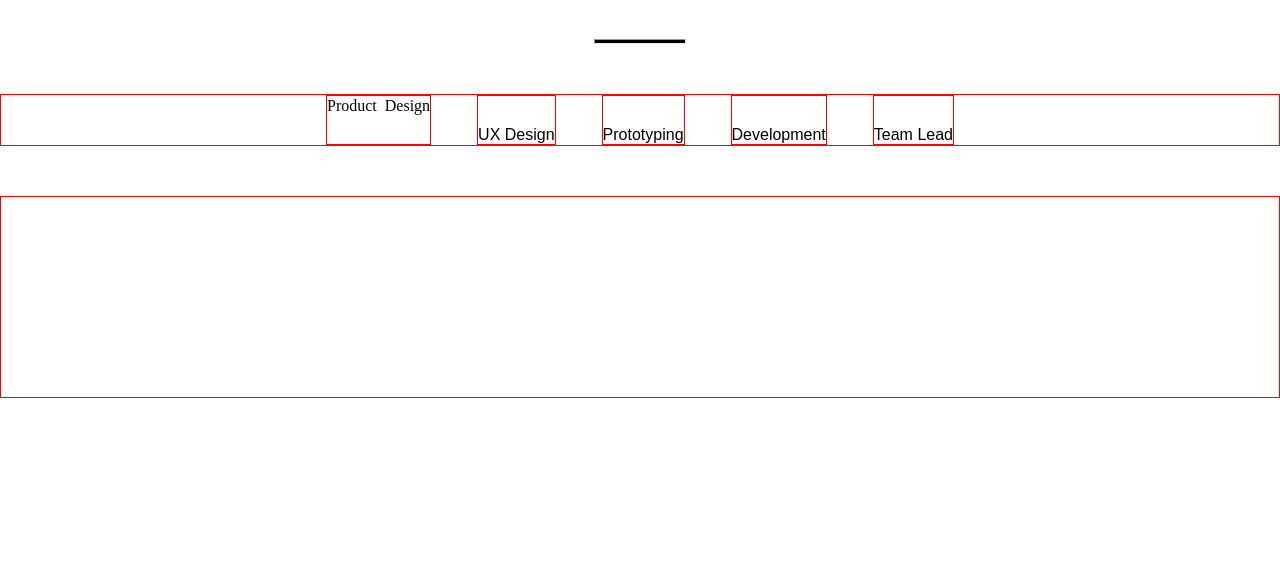
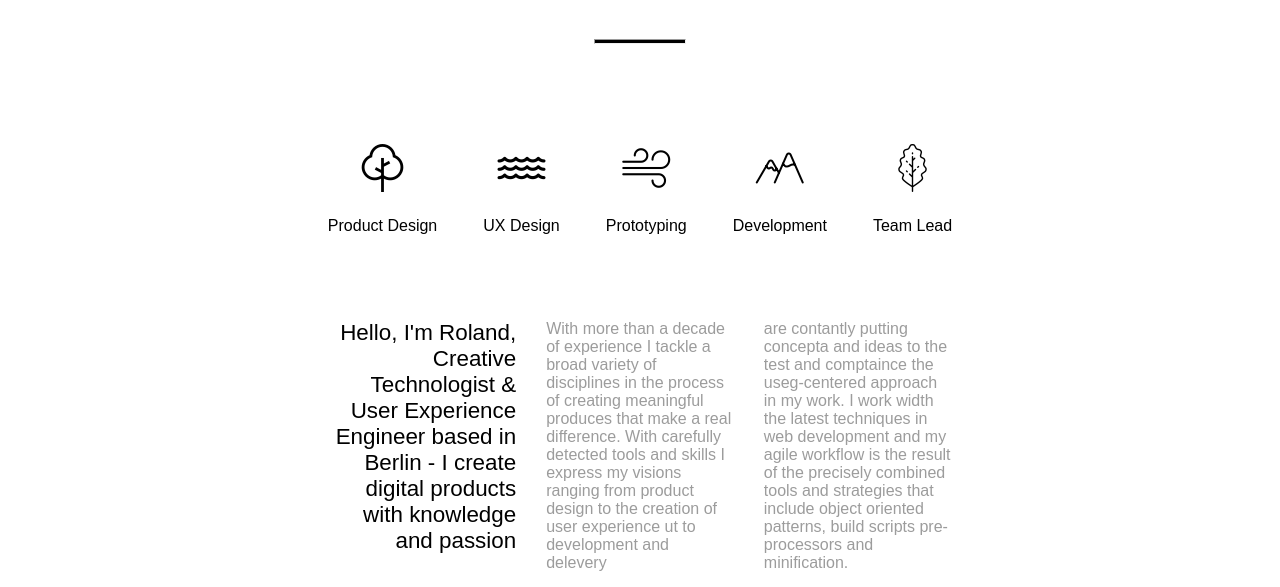
Before and after one commit to picpoint/gems, a website: page dist/index.html in a window 1280 px wide. Shown: the part 991-1578 px from the top of the page. Before the commit the page ends 1389 px from the top, so only its background shows below. Drawn offline with Linux system fonts and the light colour scheme; files whose address does not match are found by name.

Commit message:
end block text

```diff
--- a/src/less/fonts.less
+++ b/src/less/fonts.less
@@ -1,14 +1,20 @@
 
 @font-face {
 	font-family: 'Russo One', sans-serif;
-	src: url('./fonts/RussoOne-Regular.ttf');
+	src: url('../fonts/RussoOne-Regular.ttf');
 }
 
 
 @font-face {
 	font-family: 'Orbitron', sans-serif;
-	src: url('./fonts/Orbitron-Medium.ttf');
+	src: url('../fonts/Orbitron-Medium.ttf');
 }
+
+@font-face {
+	font-family: 'Play', sans-serif;
+	src: url('../fonts/Play-Bold.ttf');
+}
+
 
 
 @font-face {
--- a/src/less/style.less
+++ b/src/less/style.less
@@ -71,91 +71,128 @@ body {
 		}
 	}
 	&__icons {
-		border: @border;
+		//border: @border;
 		display: flex;
 		justify-content: center;
-		margin-top: 50px;
+		margin-top: 100px;
 		font-family: 'Orbitron', sans-serif;
 	}
 	&__tree {
-		border: @border;
-		display: flex;
-		flex-direction: column;
-		align-items: center;
-		margin: 0 23px;
-		/*
-		i {
-			font-size: 2.5rem;
-			margin-bottom: 30px;
-		}
-		*/
-		span {
-			//font-family: 'Orbitron', sans-serif;
-			font-family: 'icomoon';
-			//font-weight: bolder;
-		}
-
-	}
-	&__water {
-		border: @border;
+		//border: @border;
 		display: flex;
 		flex-direction: column;
 		align-items: center;
 		margin: 0 23px;
 		i {
-			font-size: 2.5rem;
-			margin-bottom: 30px;
+			font-family: 'icomoon';
+			font-size: 3rem;
 		}
 		span {
+			font-size: 1rem;
+			margin-top: 25px;
+		}
 
-		}
 	}
-	&__cloud {
-		border: @border;
+	&__water {
+		//border: @border;
 		display: flex;
 		flex-direction: column;
 		align-items: center;
 		margin: 0 23px;
 		i {
-			font-size: 2.5rem;
-			margin-bottom: 30px;
+			font-family: 'icomoon';
+			font-size: 3rem;
 		}
 		span {
-
+			font-size: 1rem;
+			margin-top: 25px;
 		}
 	}
-	&__snow {
-		border: @border;
+	&__wind {
+		//border: @border;
 		display: flex;
 		flex-direction: column;
 		align-items: center;
 		margin: 0 23px;
 		i {
-			font-size: 2.5rem;
-			margin-bottom: 30px;
+			font-family: 'icomoon';
+			font-size: 3rem;
 		}
 		span {
-
+			font-size: 1rem;
+			margin-top: 25px;
 		}
 	}
-	&__bolt {
-		border: @border;
+	&__mountain {
+		//border: @border;
 		display: flex;
 		flex-direction: column;
 		align-items: center;
 		margin: 0 23px;
 		i {
-			font-size: 2.5rem;
-			margin-bottom: 30px;
+			font-family: 'icomoon';
+			font-size: 3rem;
 		}
 		span {
-
+			font-size: 1rem;
+			margin-top: 25px;
+		}
+	}
+	&__autumn {
+		//border: @border;
+		display: flex;
+		flex-direction: column;
+		align-items: center;
+		margin: 0 23px;
+		i {
+			font-family: 'icomoon';
+			font-size: 3rem;
+		}
+		span {
+			font-size: 1rem;
+			margin-top: 25px;
 		}
 	}
 	&__about {
 		height: 200px;
-		border: @border;
-		margin-top: 50px;
+		//border: @border;
+		margin-top: 70px;
+		display: flex;
+		justify-content: center;
+	}
+	&__textone {
+		//border: @border;
+		height: 100%;
+		width: 17%;
+		h2 {
+			font-size: 1.4rem;
+			font-family: 'Play', sans-serif;
+
+			padding: 15px 15px;
+			text-align: right;
+		}
+	}
+	&__texttoo {
+		//border: @border;
+		height: 100%;
+		width: 17%;
+		h2 {
+			font-size: 1rem;
+			font-family: 'Russo One', sans-serif;
+			color: #9c9c9c;
+			padding: 15px 15px;
+		}
+	}
+	&__textthree {
+		//border: @border;
+		height: 100%;
+		width: 17%;
+		h2 {
+			font-size: 1rem;
+			font-family: 'Russo One', sans-serif;
+			color: #9c9c9c;
+			padding: 15px 15px;
+		}
 	}
 
 }
```
Also changed, not shown: dist/css/style.css, dist/fonts/Play-Bold.ttf (added), dist/index.html.
